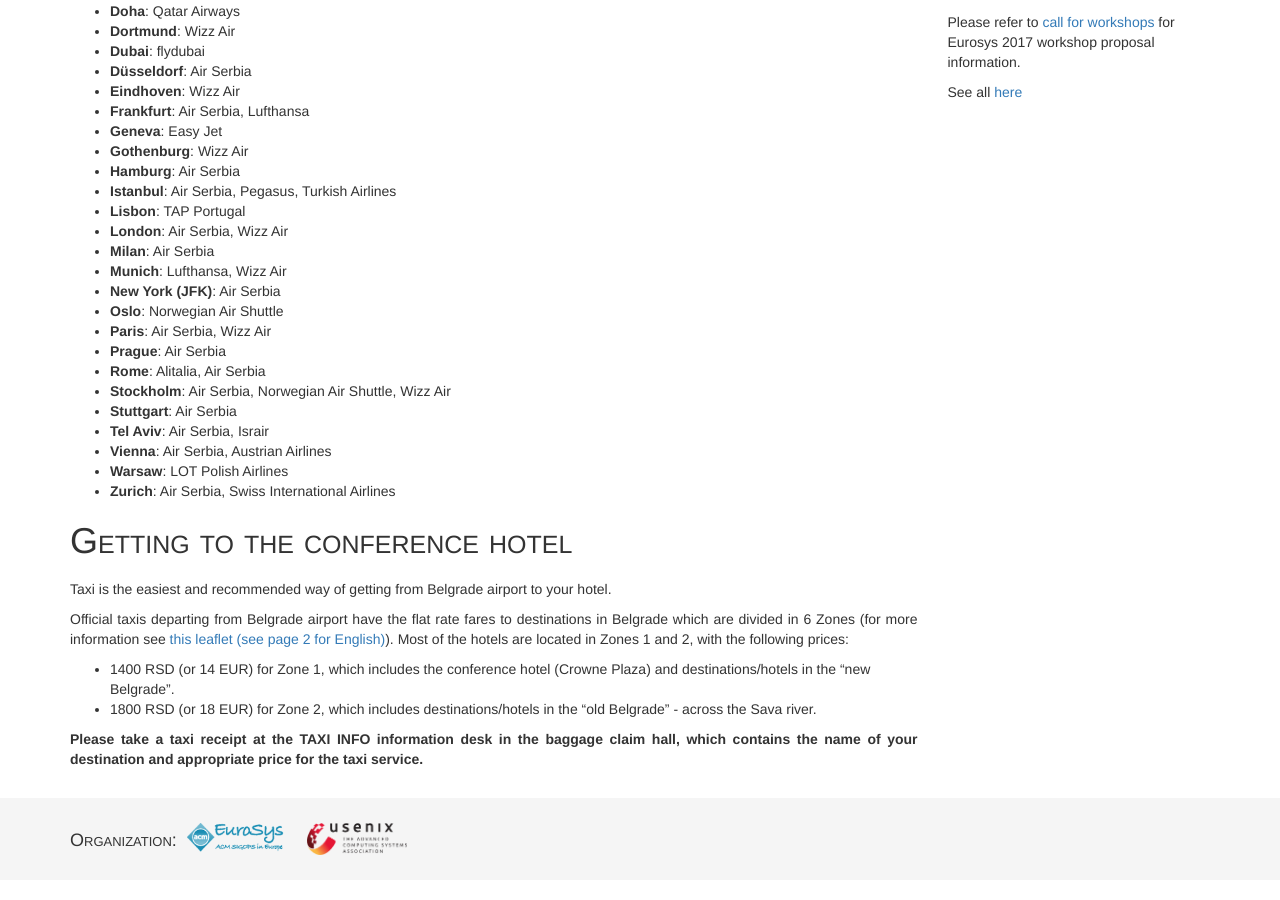
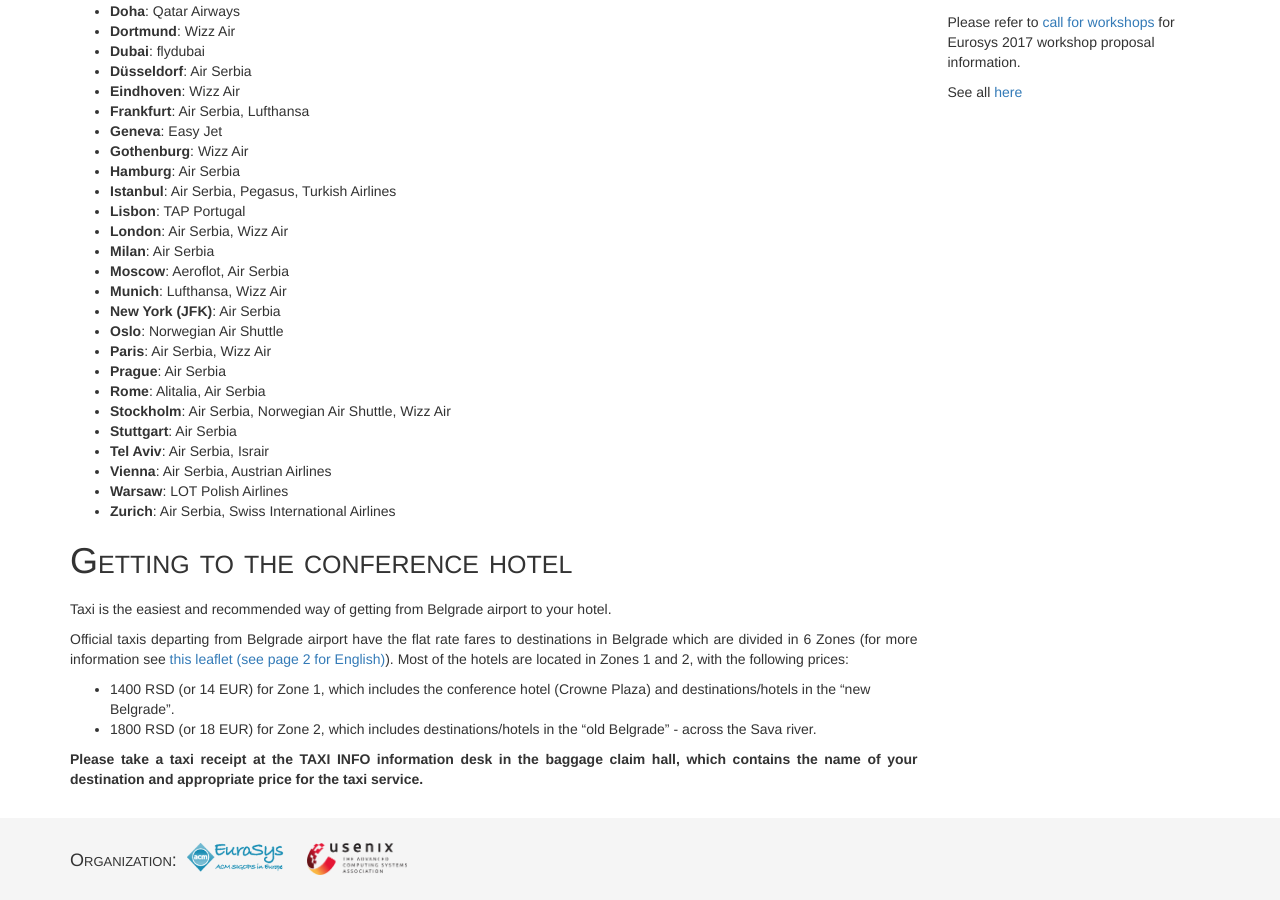
Before and after one commit to eurosys-chapter/2017, a Jekyll site: the page built from venue/travel.md, in a window 1280 px wide and 900 px high, scrolled down 593 px. Built offline with Jekyll 4.4.1, drawn with Linux system fonts in a browser that asks for light colours; nearby versions of some CDN libraries.

Commit message:
Signed-off-by: Marko Vukolic <mvu@zurich.ibm.com>

```diff
--- a/venue/travel.md
+++ b/venue/travel.md
@@ -32,6 +32,7 @@ Below is an incomplete overview of major cities with direct connection to Belgra
 * **Lisbon**: TAP Portugal
 * **London**: Air Serbia, Wizz Air
 * **Milan**: Air Serbia
+* **Moscow**: Aeroflot, Air Serbia
 * **Munich**: Lufthansa, Wizz Air
 * **New York (JFK)**: Air Serbia
 * **Oslo**: Norwegian Air Shuttle
```
